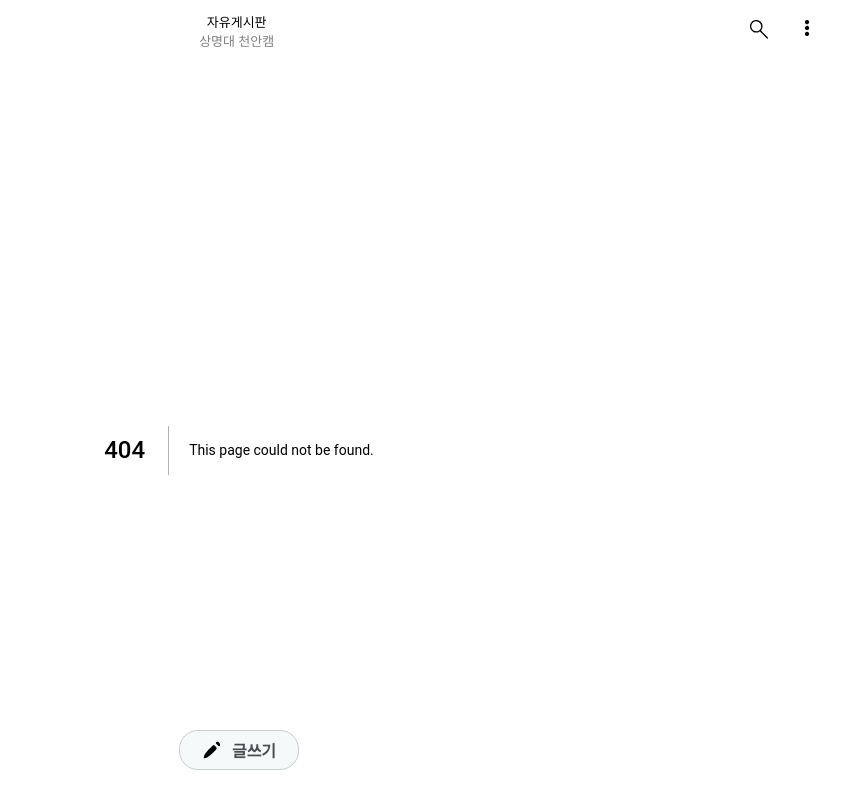
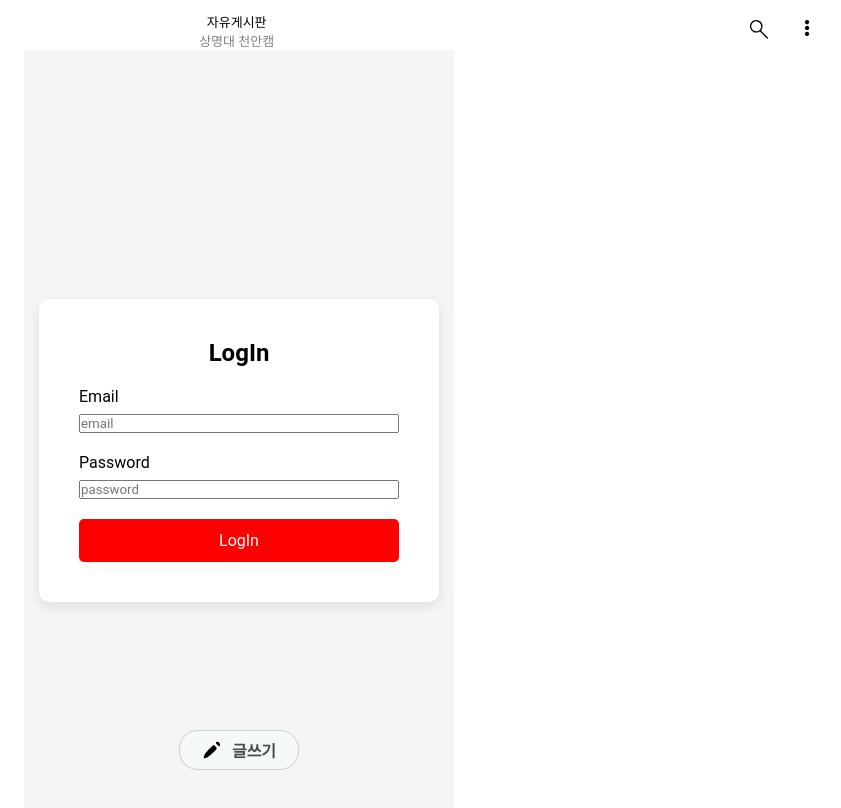
Before and after one commit to goormSmu1Team/practice_board_front, a Next.js app: page /login in a window 1280 px wide. Before the commit this address had no page. Shown: the top 808 px of the page, without its empty margins (401-1242 px from the left). Built offline with nearby package versions, Linux system fonts and the light colour scheme.

Commit message:
feat. 로그인, 회원가입 UI

```diff
--- /dev/null
+++ b/components/LogIn.module.scss
@@ -0,0 +1,65 @@
+// 전체 컨테이너 설정
+.container {
+    display: flex;
+    justify-content: center;
+    align-items: center;
+    height: 100vh;
+    background-color: whitesmoke;
+  }
+
+  // 폼 스타일
+  .input-container {
+    background-color: white;
+    padding: 40px;
+    border-radius: 10px;
+    box-shadow: 0 4px 12px rgba(0, 0, 0, 0.1);
+    display: flex;
+    flex-direction: column;
+    width: 400px;
+    gap: 20px;
+    align-items: center;
+  }
+
+  .h2 {
+    margin-bottom: 20px;
+    font-size: 28px;
+  }
+
+  // 각 필드 스타일
+  .field {
+    width: 100%;
+    display: flex;
+    flex-direction: column;
+    gap: 8px;
+  }
+
+  .label {
+    font-size: 14px;
+    color: #555;
+  }
+
+  .input {
+    padding: 10px;
+    width: 100%;
+    font-size: 16px;
+    border-radius: 5px;
+    border: 1px solid #ccc;
+    outline: none;
+    transition: border 0.2s ease-in-out;
+  }
+
+  .input:focus {
+    border: 1px solid red;
+  }
+
+  // 버튼 스타일
+  .submit-button {
+    background-color: red;
+    color: #fff;
+    border: none;
+    padding: 12px;
+    width: 100%;
+    font-size: 16px;
+    border-radius: 5px;
+    cursor: pointer;
+  }
--- /dev/null
+++ b/components/LogIn.tsx
@@ -0,0 +1,23 @@
+import React from 'react'
+import styles from './LogIn.module.scss'
+
+function LogIn() {
+  return (
+    <div className={styles.container}>
+    <form className={styles["input-container"]}>
+      <h2>LogIn</h2>
+      <div className={styles.field}>
+        <label htmlFor="email">Email</label>
+        <input id="email" type="email" placeholder='email' />
+      </div>
+      <div className={styles.field}>
+        <label htmlFor="password">Password</label>
+        <input id="password" type="password" placeholder='password' />
+      </div>
+      <button type="submit" className={styles["submit-button"]}>LogIn</button>
+    </form>
+  </div>
+  )
+}
+
+export default LogIn
--- /dev/null
+++ b/components/SignUp/SignUpContent.module.scss
@@ -0,0 +1,65 @@
+// 전체 컨테이너 설정
+.container {
+    display: flex;
+    justify-content: center;
+    align-items: center;
+    height: 100vh;
+    background-color: whitesmoke;
+  }
+
+  // 폼 스타일
+  .input-container {
+    background-color: white;
+    padding: 40px;
+    border-radius: 10px;
+    box-shadow: 0 4px 12px rgba(0, 0, 0, 0.1);
+    display: flex;
+    flex-direction: column;
+    width: 400px;
+    gap: 20px;
+    align-items: center;
+  }
+
+  .h2 {
+    margin-bottom: 20px;
+    font-size: 28px;
+  }
+
+  // 각 필드 스타일
+  .field {
+    width: 100%;
+    display: flex;
+    flex-direction: column;
+    gap: 8px;
+  }
+
+  .label {
+    font-size: 14px;
+    color: #555;
+  }
+
+  .input {
+    padding: 10px;
+    width: 100%;
+    font-size: 16px;
+    border-radius: 5px;
+    border: 1px solid #ccc;
+    outline: none;
+    transition: border 0.2s ease-in-out;
+  }
+
+  .input:focus {
+    border: 1px solid red;
+  }
+
+  // 버튼 스타일
+  .submit-button {
+    background-color: red;
+    color: #fff;
+    border: none;
+    padding: 12px;
+    width: 100%;
+    font-size: 16px;
+    border-radius: 5px;
+    cursor: pointer;
+  }
--- /dev/null
+++ b/pages/login.tsx
@@ -0,0 +1,11 @@
+import React from 'react'
+import LogIn from '../components/LogIn'
+
+
+export default function login() {
+  return (
+    <div>
+      <LogIn />
+    </div>
+  )
+}
```
Also changed, not shown: components/SignUp/SignUpContent.tsx (added, +27 -0 lines), pages/signup/index.tsx (added, +12 -0 lines).
